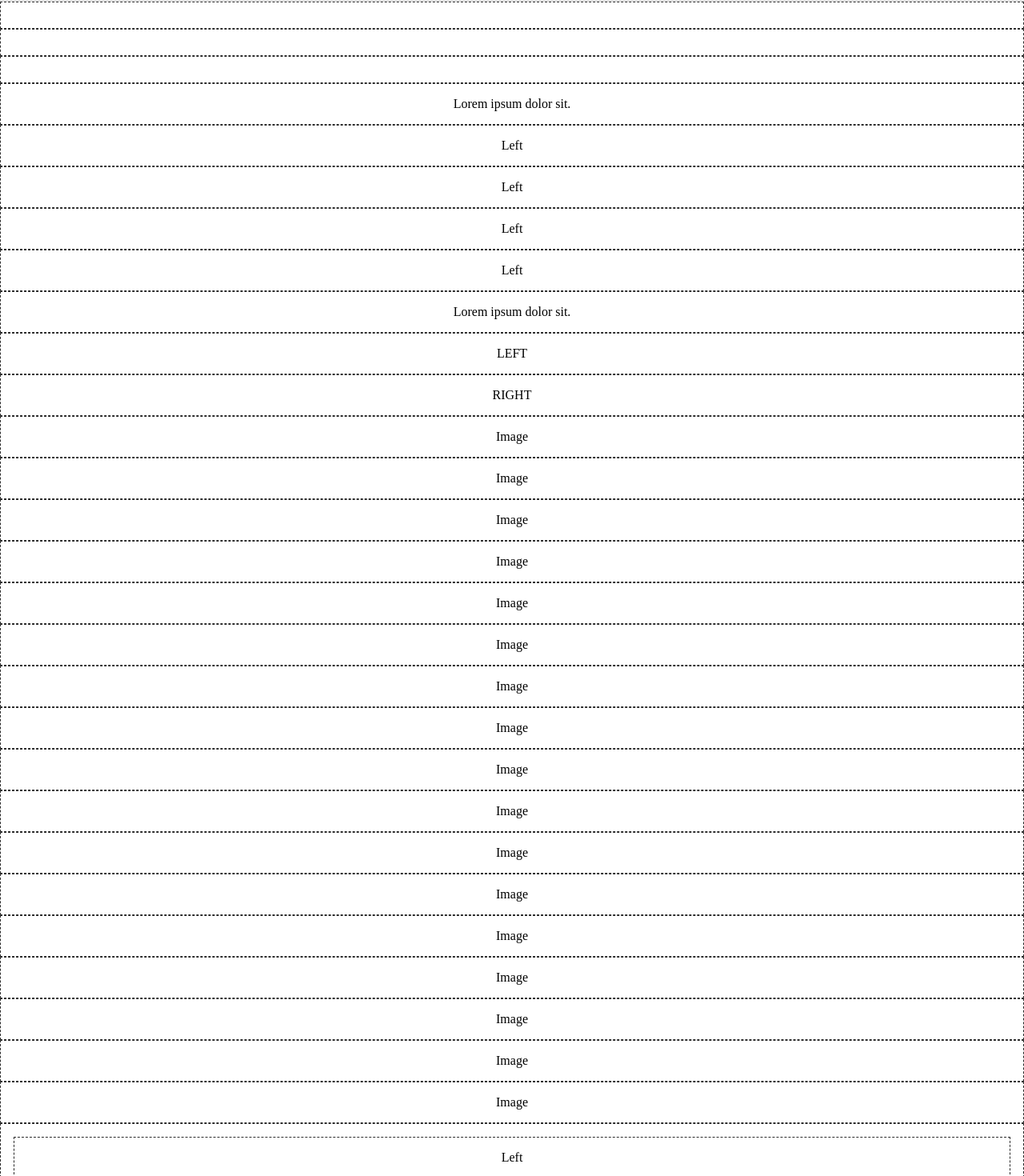
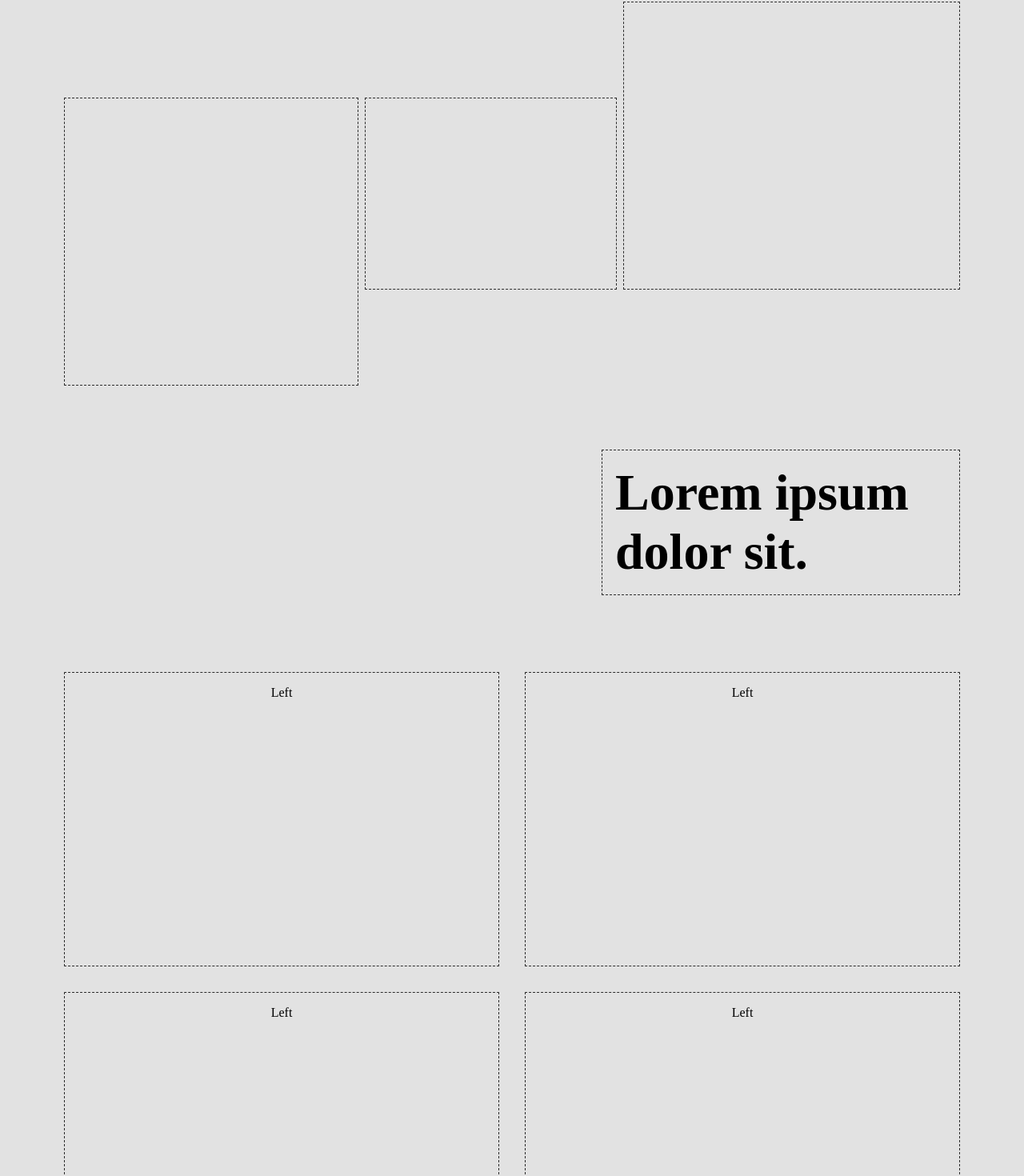
Before and after one commit to abhaykvincent/mirza_fashion, a React (Create React App) app: page / in a window 1280 px wide. Shown: the part 878-2348 px from the top of the page at 80% size. Built offline with nearby package versions, Linux system fonts and the light colour scheme.

Commit message:
Sections added

```diff
--- a/src/App.scss
+++ b/src/App.scss
@@ -67,6 +67,128 @@ $dev-orange-color-10:#220f0a ;
                 z-index: 88;
             }
         }
+        &.feature-images{
+            width: 100vw;
+            height: 8px * 60;
+
+            background-color: rgba(128, 128, 128, 0.226);
+            .image-strip{
+                display: grid;
+                height: 100%;
+                padding: 0px  8px*10;
+                grid-template-columns: 7fr 6fr 8fr;
+                grid-gap: 8px;
+                .image{
+                    &:nth-child(1){
+                        height:  75%;
+                        align-self: end;
+                    }
+                    &:nth-child(2){
+                        height:  50%;
+                        align-self: center;
+                    }
+                    &:nth-child(3){
+                        height:  75%;
+                    }
+                }
+
+            }
+        }
+        &.fashion-meets-design-i{
+            width: 100vw;
+            background-color: rgba(128, 128, 128, 0.226);
+            padding: 8px * 10;
+            .text-content{
+                display: block;
+                float: right;
+                width: 40%;
+                font-size: 4rem;
+                font-weight: bold;
+                text-align: left;
+            }
+        }
+        &.fashion{
+            display:grid;
+            grid-template-columns: 1fr 1fr;
+            grid-gap: 8px*4;
+            width: 100vw;
+            height: 8px * 50;
+            padding: 8px*2 8px * 10;
+
+            background-color: rgba(128, 128, 128, 0.226);
+        }
+        &.design{
+
+            display:grid;
+            grid-template-columns: 1fr 1fr;
+            grid-gap: 8px*4;
+            width: 100vw;
+            height: 8px * 50;
+            padding: 8px*2 8px * 10;
+
+            background-color: rgba(128, 128, 128, 0.226);
+        }
+        &.fashion-meets-design-ii{
+
+            width: 100vw;
+            background-color: rgba(128, 128, 128, 0.226);
+            padding: 8px * 10;
+            .text-content{
+                display: block;
+                float: left;
+                width: 40%;
+                font-size: 4rem;
+                font-weight: bold;
+                text-align: left;
+            }
+        }
+        &.bio-brief{
+
+            display:grid;
+            grid-template-columns: 1fr 1fr;
+            grid-gap: 8px*4;
+            width: 100vw;
+            height: 8px * 50;
+            padding: 8px*2 8px * 10;
+
+            background-color: rgba(128, 128, 128, 0.226);
+        }
+        &.mirza-gallery{
+
+            width: 100vw;
+            padding: 8px*10 0px;
+            background-color: rgba(128, 128, 128, 0.226);
+            .gallery{
+                .image-strip{
+                    display: grid;
+                    grid-template-columns: repeat(auto-fit, minmax(200px, 1fr));
+                    grid-gap: 8px;
+                    width: 100%;
+                    height: 8px*20;
+                    margin-bottom: 8px;
+                    .image{
+                    }
+                }
+            }
+        }
+        &.clients{
+
+            display:grid;
+            grid-template-columns: 1fr 3fr;
+            grid-gap: 8px*4;
+            width: 100vw;
+            height: 8px * 50;
+            padding: 8px*2 8px * 10;
+
+            background-color: rgba(128, 128, 128, 0.226);
+        }
+        &.cta{
+
+            width: 100vw;
+            height: 8px * 50;
+
+            background-color: $dev-orange-color-1;
+        }
     }
     footer{
         width: 100vw;
```
